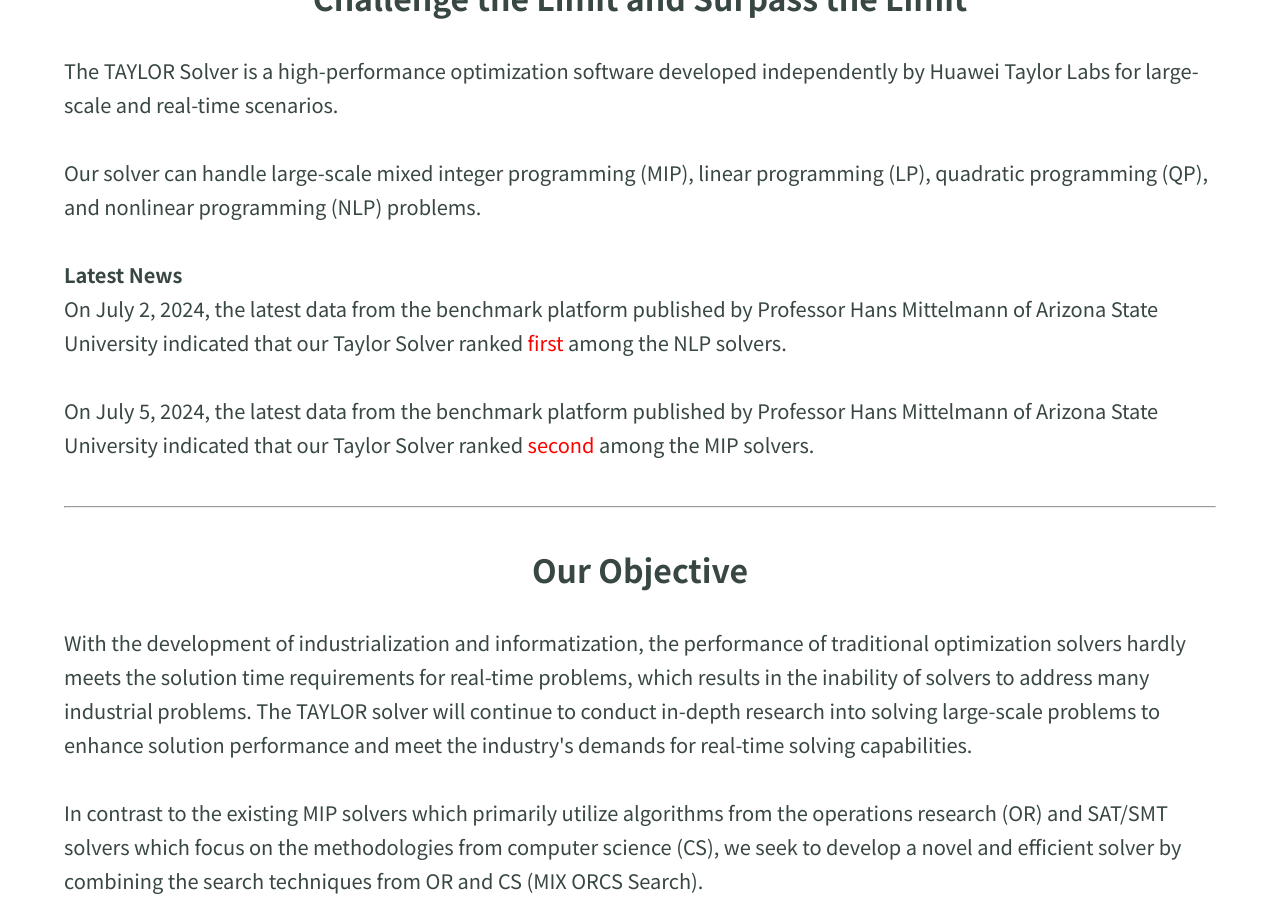
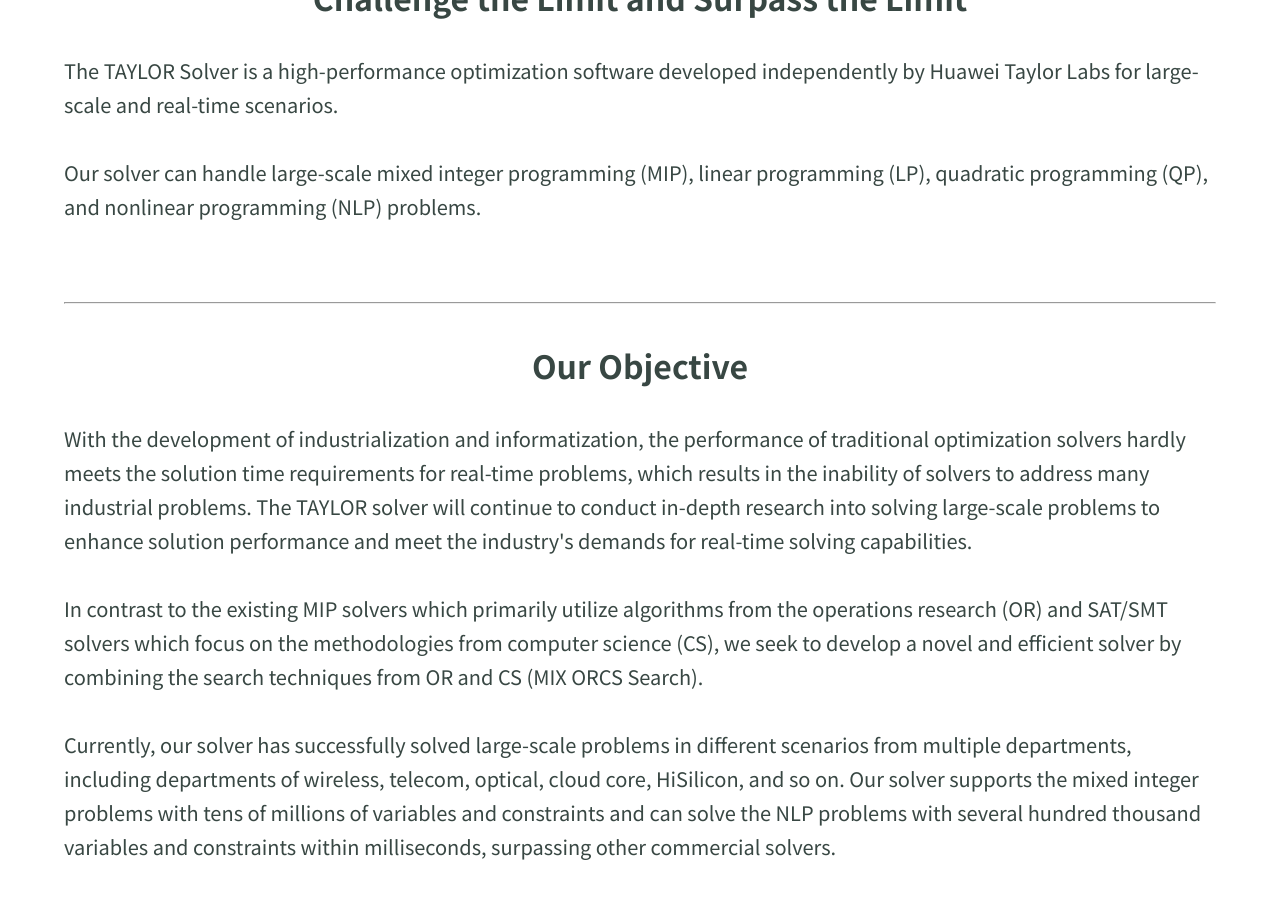
Before and after one commit to shawnpoo/shawnpoo.github.io, a Jekyll site: the page built from solver/index.html, in a window 1280 px wide and 900 px high, scrolled down 471 px. Built offline with Jekyll 4.4.1, drawn with Linux system fonts in a browser that asks for light colours; some of the changed text lies outside the part shown.

Commit message:
edit news

```diff
--- a/_layouts/solver.html
+++ b/_layouts/solver.html
@@ -15,10 +15,6 @@
         <br/><br/>
         Our solver can handle large-scale mixed integer programming (MIP), linear programming (LP), quadratic programming (QP), and nonlinear programming (NLP) problems.
         <br/><br/>
-        <p style="font-weight: bold">Latest News</p>On July 2, 2024, the latest data from the benchmark platform published by Professor Hans Mittelmann of Arizona State University indicated that our Taylor Solver ranked <font color="red">first</font> among the NLP solvers.<br/><br/>
-        On July 5, 2024, the latest data from the benchmark platform published by Professor Hans Mittelmann of Arizona State University indicated that our Taylor Solver ranked <font color="red">second</font> among the MIP solvers.
-
-        <br/>
 
     </div>
     <br/>
@@ -49,7 +45,8 @@
     <br/>
   <center><h1 class="member-type"><font size="6"> Our Team </h1> </font> </center>
   <br/>
-  Our solver development team is led by Professor Lu Pinyan and comprises  members from computer science, the operations research, Mathematics, and Automation. In the future, our team will continue to conduct in-depth research on technologies for the optimization solver and methodologies for industrial problems. We welcome everyone to join us.
+  Our solver development team is led by Professor Lu Pinyan and comprises  members from computer science, the operations research, Mathematics, and Automation. In the future, our team will continue to conduct in-depth research on technologies for the optimization solver and methodologies for industrial problems. We welcome everyone to join us.<br/>
+  <p style="font-weight: bold">Contact:</p>zhaotingting31@huawei.com,lumeng22@huawei.com<br/>
     <center><div>
 
 {%
--- a/_layouts/solver_zh.html
+++ b/_layouts/solver_zh.html
@@ -12,9 +12,6 @@
         泰勒求解器是华为泰勒实验室自主研发的针对超大规模以及嵌入式场景下的高性能数学规划求解工具。 秉承“理论作尺，探极限筑根基；算法为剑，携产业谋先至”的实验室理念，泰勒求解器将持续在超大规模，以及实时求解这两个方向不断探索极限，趋近极限，最终突破极限。
         <br/><br/>
         目前支持超大规模混合整数规划求解，线性规划，二次规划，非线性规划以及可满足性问题的求解。        <br/><br/>
-        <p style="font-weight: bold">最新新闻</p>2024年7月2号，据美国ASU测试榜，泰勒求解器在非线性规划榜单中，<font color="red">排名第一</font> 。<br/><br/>
-        2024年7月5号，据美国ASU测试榜，泰勒求解器在混合整数规划榜单中，求解得分上<font color="red">排名第二，国内第一</font> 。
-        <br/>
 
     </div>
     <br/>
@@ -46,6 +43,7 @@
   <br/>
   在首席科学家陆品燕老师的带领下，我们构建了一支由计算机、数学、运筹学、自动化等专业背景的博士、硕士组成的优秀团队。我们将持续在求解器根技术以及产业应用上做深做强，欢迎大家加入我们！
   <br/>
+  <p style="font-weight: bold">详细可咨询：</p>zhaotingting31@huawei.com,lumeng22@huawei.com
     <center><div>
 
 {%
```
